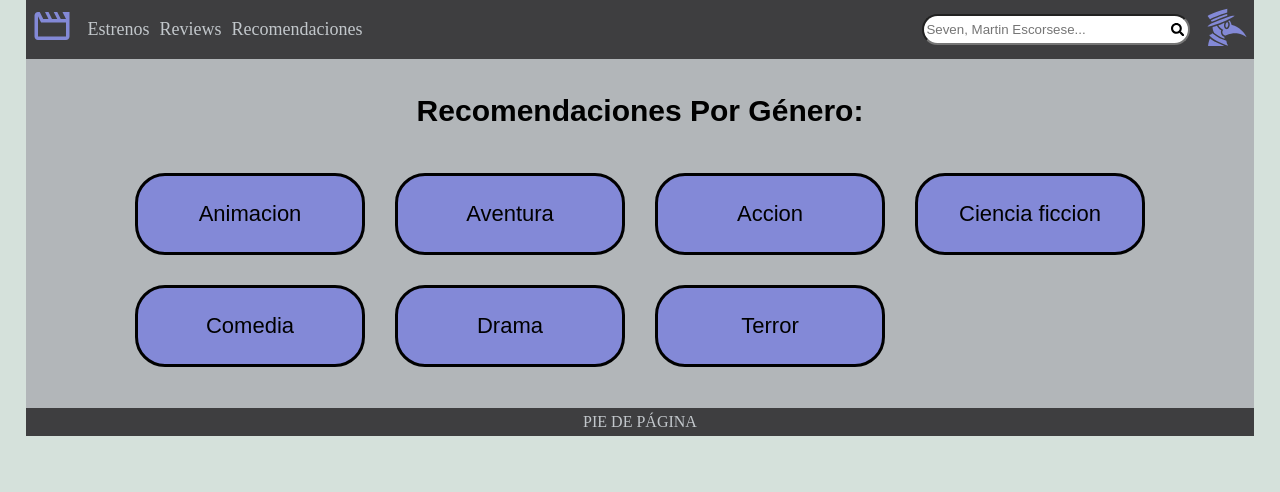
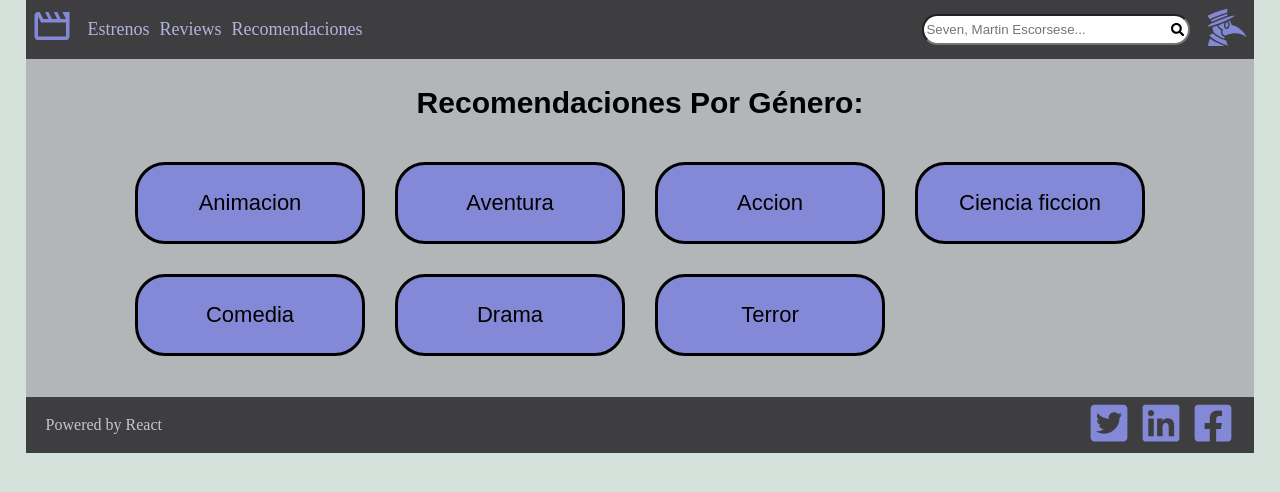
Before and after one commit to rawojeda/TFG_react_cine, a React (Create React App) app: page /Recomendaciones in a window 1280 px wide. Shown: the top 492 px of the page. Built offline with nearby package versions, Linux system fonts and the light colour scheme.

Commit message:
adding a footer

```diff
--- /dev/null
+++ b/src/Components/CSS/Footer.css
@@ -0,0 +1,13 @@
+.pie_pagina{
+    background-color: #3e3e40;
+    color: #C2C7CB;
+    text-align: center;
+    padding: 5px 20px 5px 20px;
+    display: flex;
+    flex-wrap: nowrap;
+    justify-content: space-between;
+    align-items: center;
+}
+.sp-bt{
+    padding: 0px 10px 0px 10px;
+}
--- a/src/Components/CSS/MenuItems.css
+++ b/src/Components/CSS/MenuItems.css
@@ -7,9 +7,9 @@
 }
 .links{
     text-decoration: none;
-    color: #C2C7CB;
+    color: #b1b4dd;
     cursor: pointer;
     padding-right: 10px;
     font-size: 18px;
 }
-.links:hover{mix-blend-mode:color-dodge;}
+.links:hover{mix-blend-mode: hard-light;}
--- /dev/null
+++ b/src/Components/Footer.tsx
@@ -0,0 +1,20 @@
+import React from "react";
+import "./CSS/Footer.css";
+import { FaTwitterSquare, FaLinkedin, FaFacebookSquare } from "react-icons/fa";
+class Footer extends React.Component<{}, {}> {
+  public render() {
+    return (
+      <div className="pie_pagina">
+        <div >
+            Powered by React
+        </div>
+        <div>
+          <FaTwitterSquare className="image-nav" />
+          <FaLinkedin className="image-nav sp-bt" />
+          <FaFacebookSquare className="image-nav" />
+        </div>
+      </div>
+    );
+  }
+}
+export default Footer;
--- a/src/Pages/CSS/FilmData.css
+++ b/src/Pages/CSS/FilmData.css
@@ -6,15 +6,18 @@
     border-width: 7px;
     padding: 20px;
     border-radius: 60px;
-    background-color: #8389d78f;
+    background-color: #8389d76b;
 }
 .filmImage {
   border-radius: 15px;
-  max-width: 400px;
   margin-right: 40px;
+  max-height: 600px;
 }
 .filmData {
   color: black;
   font-size: 1.5rem;
   max-width: 400px;
 }
+.lanzamiento{
+
+}
--- a/src/Pages/CSS/HomeStructure.css
+++ b/src/Pages/CSS/HomeStructure.css
@@ -3,10 +3,3 @@
     padding: 5px 0px 5px 0px;
     font-family: 'Courier New', Courier, monospace;
 }
-
-.pie_pagina{
-    background-color: #3e3e40;
-    color: #C2C7CB;
-    text-align: center;
-    padding: 5px 0px 5px 0px;
-}
--- a/src/Pages/CSS/New_Films.css
+++ b/src/Pages/CSS/New_Films.css
@@ -4,7 +4,7 @@
   font-size: 30px;
   font-family: sans-serif;
   font-weight: 700;
-  margin: 30px 0px 25px 0px;
+  margin: 22px 0px 22px 0px;
 
 }
 .moviesgrid {
--- a/src/Pages/FilmData.tsx
+++ b/src/Pages/FilmData.tsx
@@ -27,25 +27,32 @@ export function FilmData() {
 
   return (
     <div className="filmdetail_box">
-      <img src={imageUrl} className="filmImage" alt={film ? film.title : "No data"}></img>
+      <img
+        src={imageUrl}
+        className="filmImage"
+        alt={film ? film.title : "No data"}
+      ></img>
       <div className="filmData">
+        <p className="lanzamiento">
+          <strong>Lanzamiento: </strong>{" "}
+          {film ? film.release_date : "sin fecha de lanzamiento"}
+        </p>
         <p>
-          <strong>Titulo: {film ? film.title : "No data"}</strong>
+          <strong>Título: </strong> {film ? film.title : "No data"}
         </p>
 
         {film ? (
           <p>
-            <strong>
-              Genero:
-              {film.genres.map((genre) => genre.name).join(", ")}
-            </strong>
+            <strong>Géneros: </strong>
+            {film.genres.map((genre) => genre.name).join(", ")}
           </p>
         ) : (
           "No data"
         )}
-        <strong>
-          <p>Descripcion: {film ? film.overview : "No Data"}</p>
-        </strong>
+        <p>
+          <strong>Descripción: </strong>
+          {film ? film.overview : "No Data"}
+        </p>
       </div>
     </div>
   );
--- a/src/Pages/HomeStructure.tsx
+++ b/src/Pages/HomeStructure.tsx
@@ -6,6 +6,7 @@ import Navegador from "../Components/Navegador";
 import Recomendations from "./Recomendations";
 import New_films from "./New_films";
 import { FilmData } from "./FilmData";
+import Footer from "../Components/Footer";
 
 interface IHomeStructureState {
   searchText: string;
@@ -48,7 +49,7 @@ class HomeStructure extends React.Component<{}, IHomeStructureState> {
             <Route path="/">404</Route>
           </Switch>
         </div>
-        <div className="pie_pagina">PIE DE PÁGINA</div>
+        <Footer/>
       </Router>
     );
   }
```
